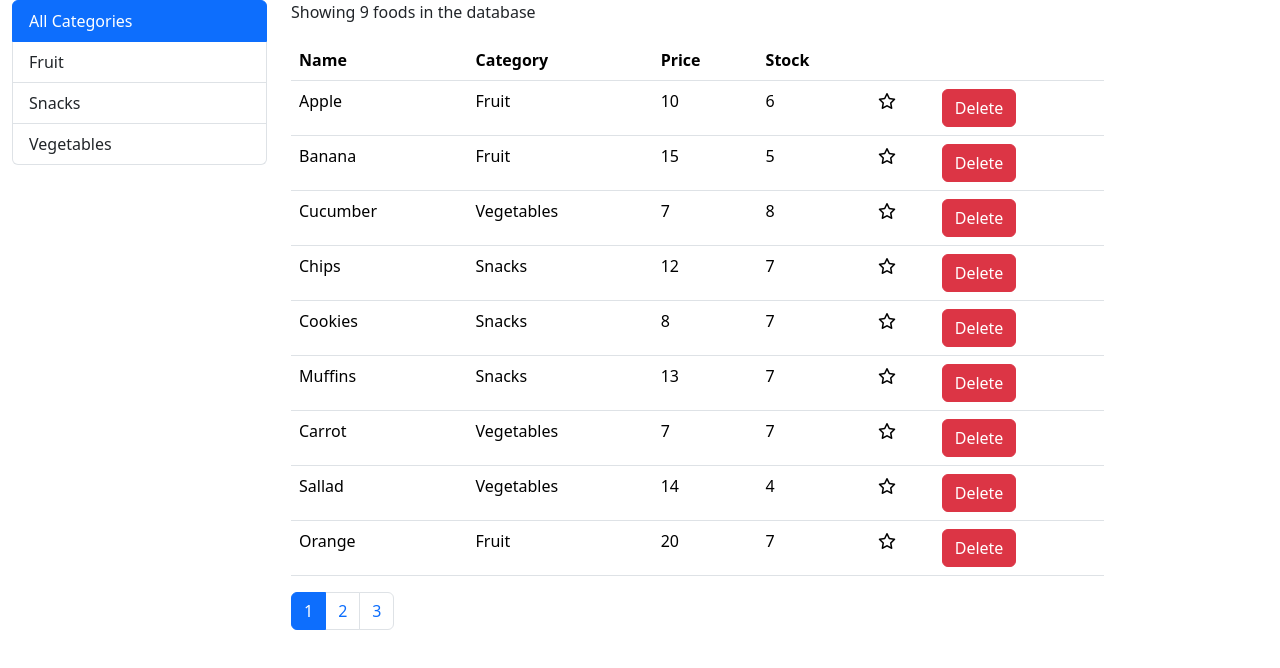
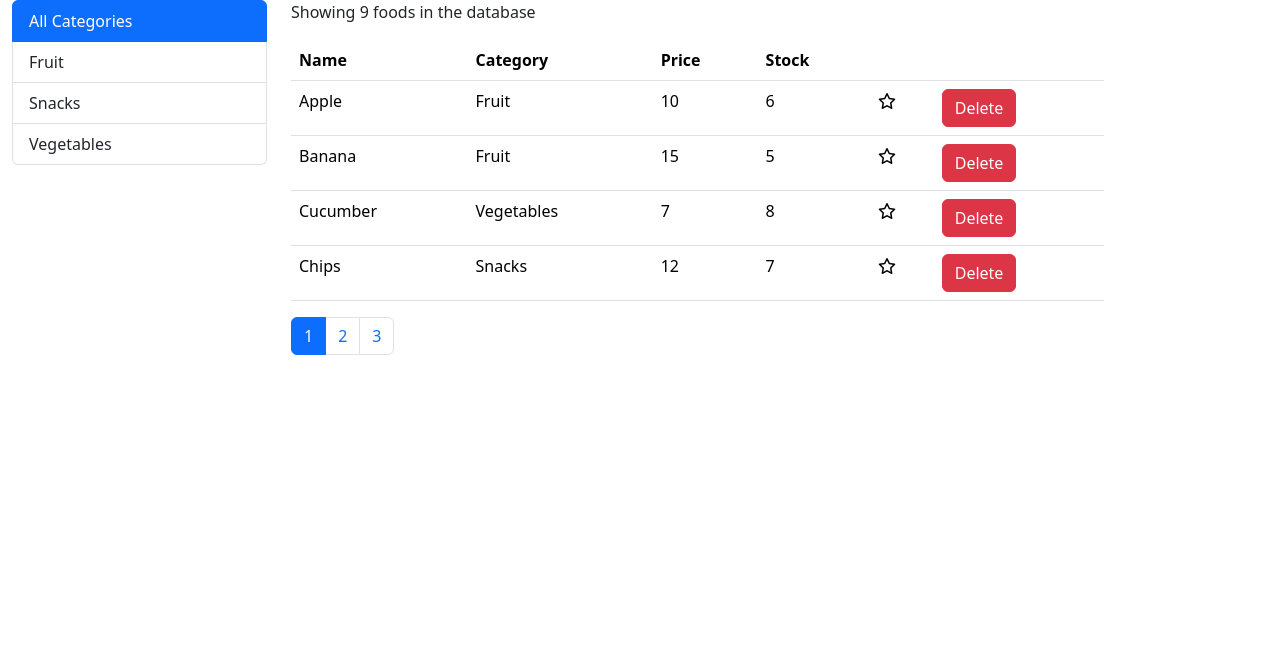
Before and after one commit to MrMoha93/food-inventory-frontend, a React (Vite) app: page / in a window 1280 px wide. Shown: the top 668 px of the page. Built offline with nearby package versions, Linux system fonts and the light colour scheme.

Commit message:
paginated foods

```diff
--- a/src/components/Foods.tsx
+++ b/src/components/Foods.tsx
@@ -4,8 +4,10 @@ import Favorite from "./Favorite";
 import Pagination from "./Pagination";
 import ListGroup from "./ListGroup";
 import { Category, getCategories } from "../services/fakeCategoryService";
+import { paginate } from "../utils";
 
 const DEFAULT_CATEGORY: Category = { _id: "", name: "All Categories" };
+const PAGE_SIZE = 4;
 
 function Foods() {
   const [foods, setFoods] = useState(getFoods());
@@ -28,6 +30,8 @@ function Foods() {
   }
 
   if (foods.length === 0) return <p>There are no foods in the database</p>;
+
+  const paginatedFoods = paginate(foods, PAGE_SIZE, selectedPage);
 
   return (
     <div className="row container">
@@ -52,7 +56,7 @@ function Foods() {
             </tr>
           </thead>
           <tbody>
-            {foods.map((food) => (
+            {paginatedFoods.map((food) => (
               <tr key={food._id}>
                 <td>{food.name}</td>
                 <td>{food.category.name}</td>
@@ -78,7 +82,7 @@ function Foods() {
         </table>
         <Pagination
           totalCount={foods.length}
-          pageSize={4}
+          pageSize={PAGE_SIZE}
           selectedPage={selectedPage}
           onPageSelect={setSelectedPage}
         />
```
